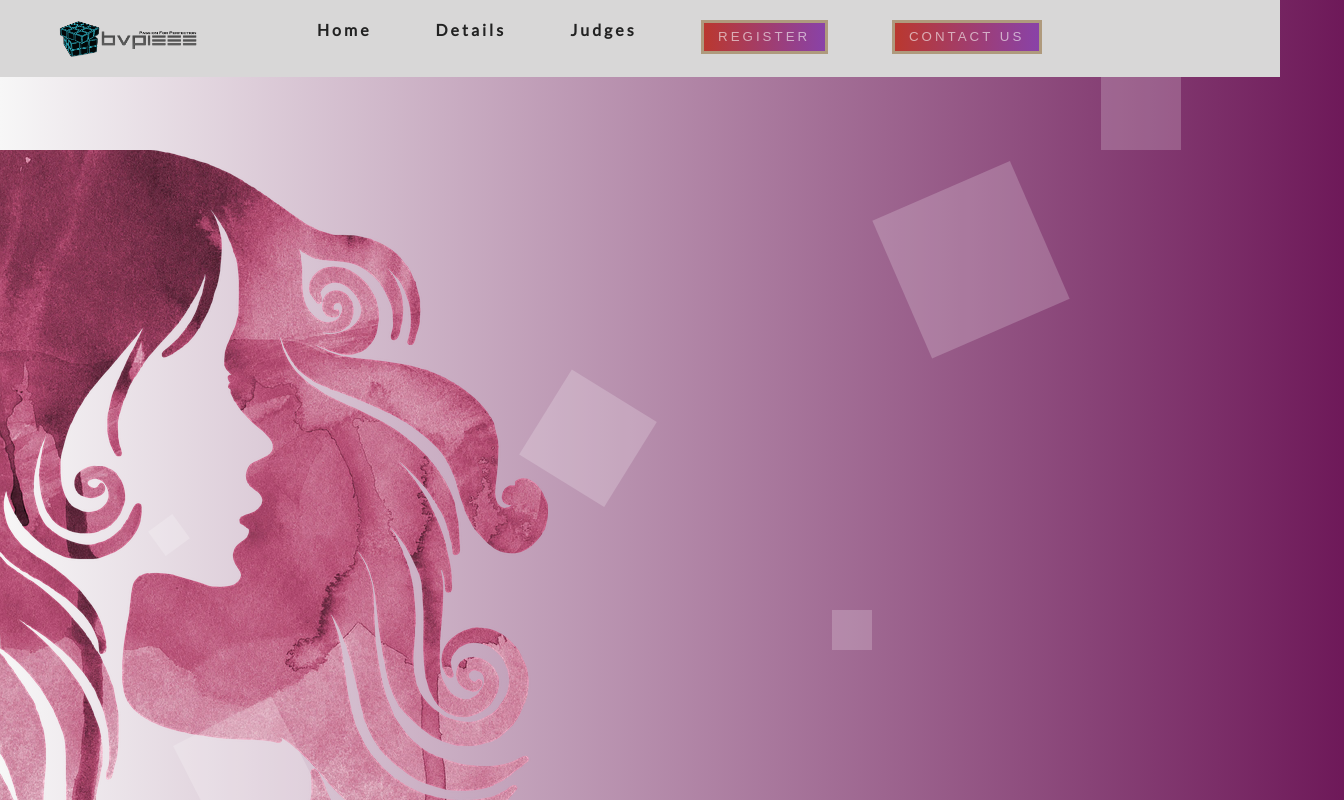
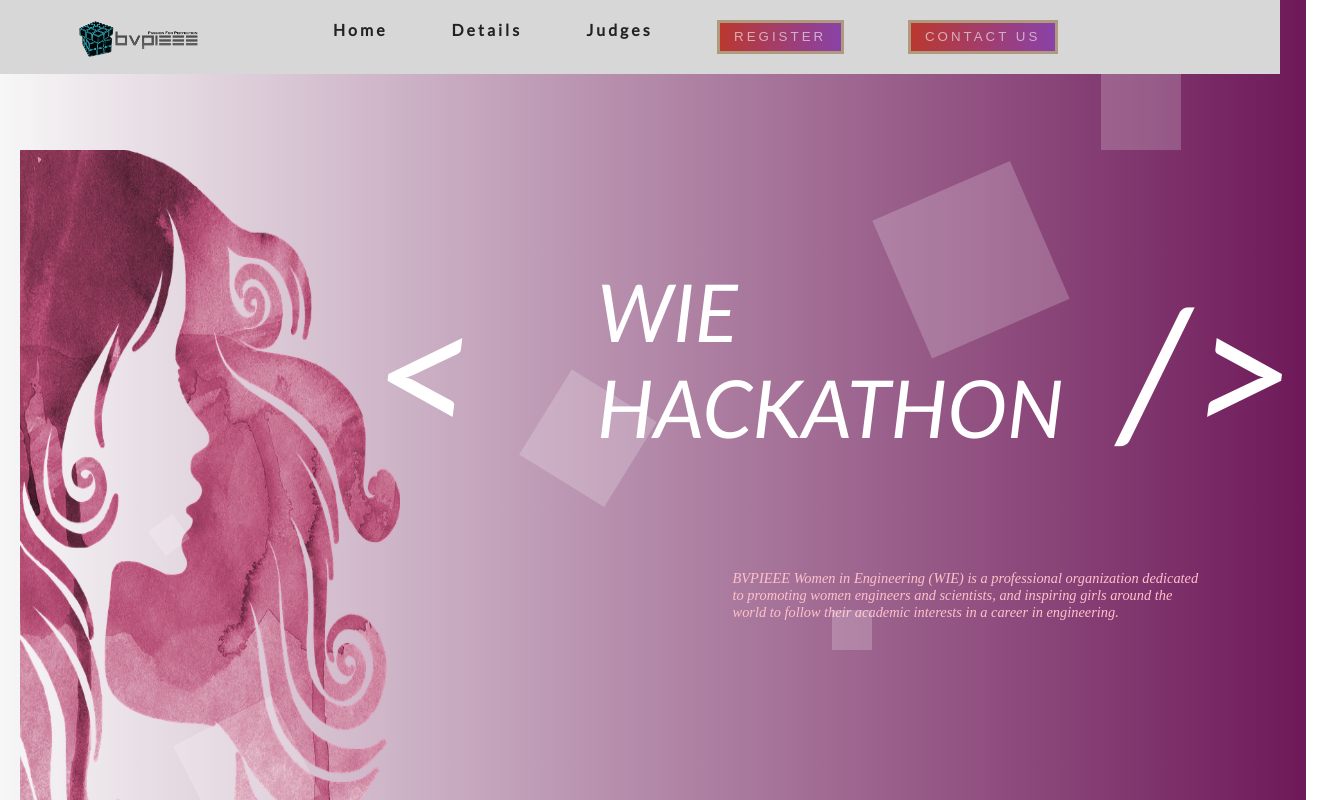
Before and after one commit to skhetarpaul/wie-2020, a React (Create React App) app: page / in a window 1280 px wide. Shown: the top 800 px of the page, 1344 px wide, since content can reach past the window. Built offline with nearby package versions, Linux system fonts and the light colour scheme; the HTML template or start-up script is replaced by a standard one.

Commit message:
added responsivity

```diff
--- a/public/index.html
+++ b/public/index.html
@@ -7,7 +7,7 @@
     <meta name="theme-color" content="#000000" />
     <meta
       name="description"
-      content="Web site created using create-react-app"
+      content="WIE Hackathon,2020 managed by Wome in Engineering, IEEE"
     />
     <link rel="apple-touch-icon" href="%PUBLIC_URL%/BVPIEEE.jpg" />
 
--- a/src/App.css
+++ b/src/App.css
@@ -18,8 +18,9 @@
 .App{
   /* background: linear-gradient(to left,#8942a8, #ba382f); */
   background: linear-gradient(to left,#6e1959, #f7f7f7);
-  width: 105%;
-  height: 340vh;
+  /* width: 105%; */
+  width: 102%;
+  /* height: 340vh; */
   /* overflow: hidden; */}
 
 
@@ -28,6 +29,9 @@
   /* width: 120%; */
   /* height: 1000vh; */
   /* overflow: hidden; */
+}
+img{
+  width: 480px;
 }
 
 .box-type{
@@ -191,12 +195,71 @@
 /* navbar ends here */
 
 /* section starts here */
+.year{
+  font-size: 150px;
 
+}
 
 .section-content {
   max-width: 800px;
   margin: 0 auto;
   padding: 40px;
+}
+
+@media screen and (min-width: 1030px) {
+  .wie-hack{
+    font-size: 100px;
+    padding-right: 0px;
+    display: inline-block;
+    font-style: italic;
+    color: white;
+    font-family: 'Gill Sans', 'Gill Sans MT', Calibri, 'Trebuchet MS', sans-serif;
+    padding-left: 120px;
+    padding-right: 10px;
+
+  }
+  .float-wie{
+    float: right;
+    /* padding-right: 90px; */
+
+  }
+  .enlarge{
+    font-size: 300px;
+  }
+
+  /* .img-wie{
+    float: left;
+    display: inline-flexbox;
+    width: 200px;
+    height: 150px;
+  } */
+  .woman-image{
+    float: left;
+    padding-top: 150px;
+    width: 200px;
+  }
+
+
+
+  .wie-about{
+    /* float: right; */
+    color: pink;
+    font-style: italic;
+    position: relative;
+    padding-left: 30rem;
+  }
+
+  .text-wie{
+    /* float: right; */
+    word-wrap: break-word;
+    position: relative;
+    font-size: 1.3rem;
+    font-family: cursive;
+  }
+
+  .empty-space{
+    height: 800px;
+  }
 }
 
 .wie-hack{
@@ -231,10 +294,7 @@
   width: 200px;
 }
 
-.year{
-  font-size: 150px;
 
-}
 
 .wie-about{
   /* float: right; */
@@ -248,20 +308,26 @@
   /* float: right; */
   word-wrap: break-word;
   position: relative;
-  font-size: larger;
+  font-size: 1.3rem;
+  font-family: cursive;
 }
 
 .empty-space{
-  height: 1000px;
+  height: 800px;
 }
 @media screen and (max-width: 992px) {
   .App{
-    background: linear-gradient(to left,#6e1959, #f7f7f7);
-
+    background: linear-gradient(to left,rgb(187, 72, 133), #f7f7f7);
   }
   .woman-image{
     width:0;
-    height:0;
+    height: 0;
+  }
+  img{
+    width: 400px;
+    height: 700px;
+    float: left;
+    padding-left: 20px;
   }
   .float-wie{
     display: block;
@@ -271,15 +337,21 @@
     /* height: 50vh; */
   }
   .wie-hack, .enlarge{
-    font-size: 70px;
+    font-size: 80px;
     display: block;
     width: 100%;
-    padding-top: 20px;
-    padding-left: 0px;
+    padding-top: 90px;
+    padding-left: 50px;
+   font-weight: bold;
+   opacity: 0.9;
   }
   .text-wie{
     overflow: hidden;
-    height: 0px;
+    padding-left: 20px;
+    height: 0px
+  }
+  .empty-space{
+    height: 1000px;
   }
   .enlarge{
     width: 0px;
@@ -288,7 +360,97 @@
   }
 
 }
+@media screen and (max-width: 1470px) and (min-width: 993px) {
+  .App{
+    background: linear-gradient(to left,#6e1959, #f7f7f7);
+  }
+  .woman-image{
+    width:0;
+    height: 0;
+  }
+  img{
+    width: 400px;
+    height: 700px;
+    float: left;
+    padding-left: 20px;
+  }
 
-@media screen and (min-width: 1200px) {
+  .wie-hack{
+    font-size: 80px;
+    padding-right: 0px;
+    display: inline-block;
+    font-style: italic;
+    color: white;
+    font-family: 'Gill Sans', 'Gill Sans MT', Calibri, 'Trebuchet MS', sans-serif;
+    padding-left: 120px;
+    padding-right: 10px;
+
+  }
+  .float-wie{
+    float: right;
+    padding-top: 180px;
+    /* padding-right: 90px; */
+
+  }
+  .enlarge{
+    font-size: 180px;
+  }
+  .wie-about{
+    /* float: right; */
+    color: pink;
+    font-style: italic;
+    position: relative;
+    padding-left: 30rem;
+  }
+
+  .text-wie{
+    /* float: right; */
+    word-wrap: break-word;
+    position: relative;
+    font-size: 0.9rem;
+    font-family: cursive;
+    padding-right: 50px;
+    padding-right: 4px;
+
+    height: auto;
+  }
+  br{
+    width: 0;
+  }
+  /* .float-wie{
+    //display: block;
+    //width:100%;
+    padding-top: 30px;
+    //height: 50vh;
+  } */
+  /* .wie-hack{
+    padding-right: 0px;
+    display: block;
+    font-size: 80px;
+    display: block;
+    width: 100%;
+    padding-top: 90px;
+    padding-left: 150px;
+   font-weight: bold;
+   opacity: 0.9;
+  }
+  .enlarge{
+    font-size: 200px;
+    padding-left: 20px;
+    padding-top: 200px;
+  } */
+  /* .text-wie{
+    overflow: hidden;
+    padding-left: 20px;
+    height: 0px
+  } */
+  .empty-space{
+    height: 1000px;
+  }
+  /* .enlarge{
+    width: 0px;
+    height: 0px;
+    overflow: hidden;
+  } */
 
 }
--- a/src/components/Footer.css
+++ b/src/components/Footer.css
@@ -3,7 +3,7 @@
     display: flex;
     flex-direction: column;
     text-align: center;
-
+    background-color: #d8d7d7;
     color: #4B0082;
 }
 
--- a/src/components/Footer.js
+++ b/src/components/Footer.js
@@ -29,6 +29,7 @@ class Footer extends Component
                 <div className="Footer-Lower">
                     BVPIEEE©2020, All Rights Reserved.
                 </div>
+                <br />
             </div>
         );
     }
--- a/src/components/Navbar.css
+++ b/src/components/Navbar.css
@@ -64,9 +64,9 @@
   }
 
   .show-nav {
-    height: 150px;
+    height: 400px;
   }
-  @media screen and (min-width: 768px) {
+  @media screen and (min-width: 1030px) {
     .nav-btn {
       display: none;
     }
@@ -78,7 +78,7 @@
     .nav-links {
       height: auto;
       display: flex;
-      margin-left: 4rem;
+      margin-left: 5rem;
     }
     .nav-links a {
       margin: 0 1rem;
```
Also changed, not shown: src/DummyText.js (deleted, +0 -7 lines), public/manifest.json.
